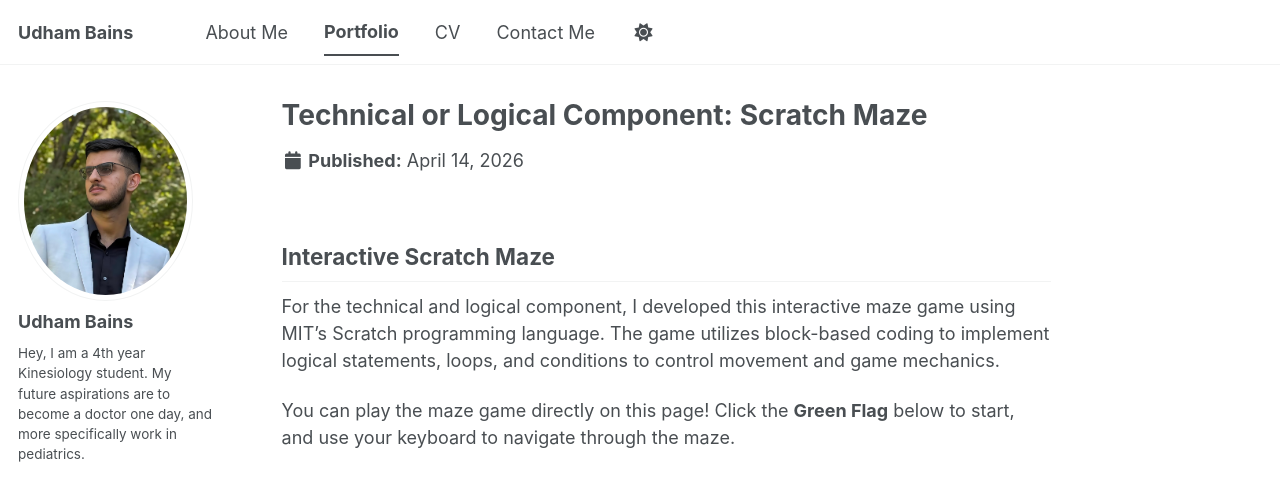
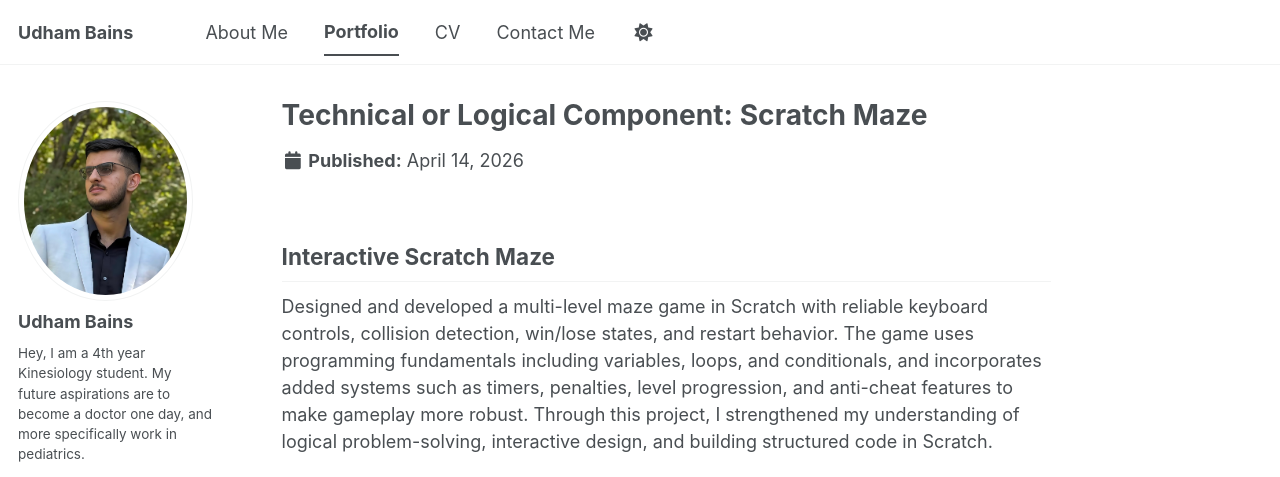
Before and after one commit to udhambains777/Knes381, a Jekyll site: the page built from _portfolio/technical-logical-component.md, in a window 1280 px wide and 900 px high, cut to the strip 0-477 px from the top of the window. Built offline with Jekyll 4.4.1, drawn with Linux system fonts in a browser that asks for light colours; a script bundle is joined from its source files by our own code; library files that are not in the unit come from our copies.

Commit message:
Update Scratch project description with user paragraph

```diff
--- a/_portfolio/technical-logical-component.md
+++ b/_portfolio/technical-logical-component.md
@@ -6,7 +6,7 @@ collection: portfolio
 
 ## Interactive Scratch Maze
 
-For the technical and logical component, I developed this interactive maze game using MIT's Scratch programming language. The game utilizes block-based coding to implement logical statements, loops, and conditions to control movement and game mechanics.
+Designed and developed a multi-level maze game in Scratch with reliable keyboard controls, collision detection, win/lose states, and restart behavior. The game uses programming fundamentals including variables, loops, and conditionals, and incorporates added systems such as timers, penalties, level progression, and anti-cheat features to make gameplay more robust. Through this project, I strengthened my understanding of logical problem-solving, interactive design, and building structured code in Scratch.
 
 You can play the maze game directly on this page! Click the **Green Flag** below to start, and use your keyboard to navigate through the maze.
 
```
